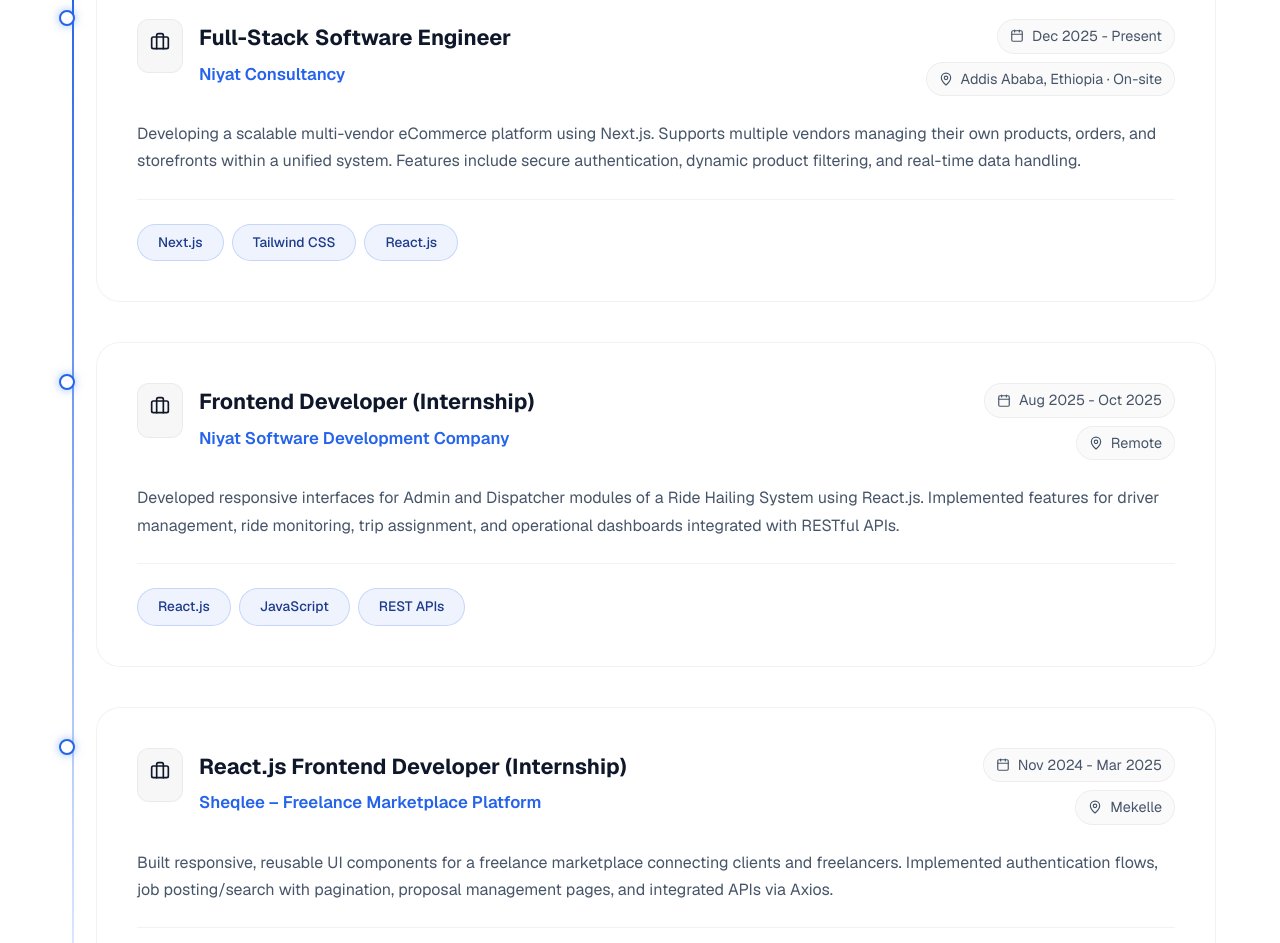
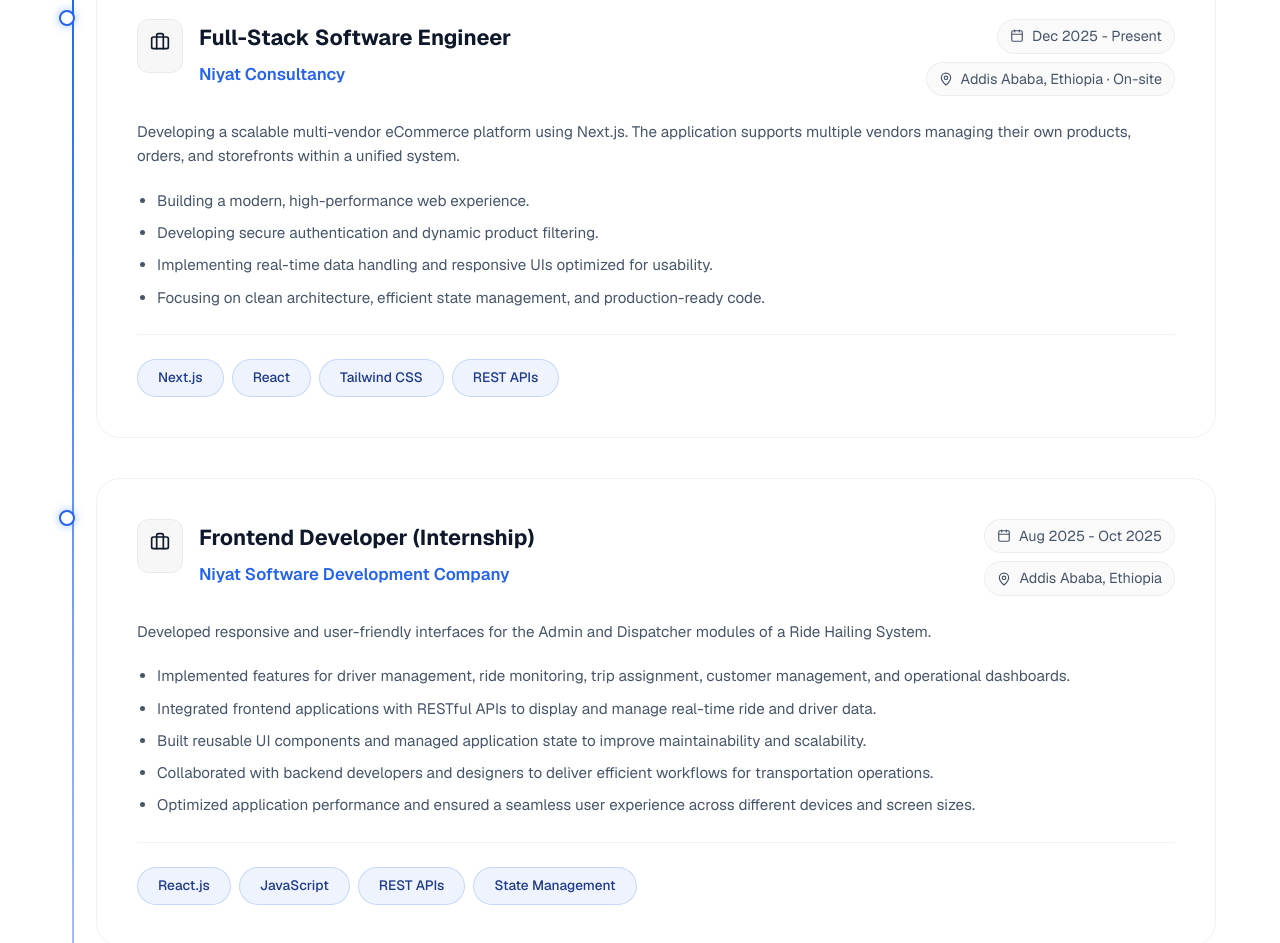
Before and after one commit to bire1210/My-Portfolio, a Next.js app: page / in a window 1280 px wide. Shown: the part 1857-2800 px from the top of the page. Built offline with nearby package versions, Linux system fonts and the light colour scheme.

Commit message:
feat: add new Experience, Projects, and Skills portfolio sections with responsive styling

```diff
--- a/src/components/sections/Experience.css
+++ b/src/components/sections/Experience.css
@@ -94,9 +94,22 @@
 
 .experience-desc {
   color: var(--text-secondary);
-  line-height: 1.7;
-  font-size: 1rem;
+  line-height: 1.6;
+  margin-bottom: 1.25rem;
+  font-size: 0.95rem;
+}
+
+.experience-responsibilities {
+  list-style: disc;
+  padding-left: 1.25rem;
   margin-bottom: 1.5rem;
+  color: var(--text-secondary);
+  font-size: 0.95rem;
+  line-height: 1.6;
+}
+
+.experience-responsibilities li {
+  margin-bottom: 0.5rem;
 }
 
 .experience-tech {
--- a/src/components/sections/Experience.tsx
+++ b/src/components/sections/Experience.tsx
@@ -11,24 +11,45 @@
       company: "Niyat Consultancy",
       period: "Dec 2025 - Present",
       location: "Addis Ababa, Ethiopia · On-site",
-      description: "Developing a scalable multi-vendor eCommerce platform using Next.js. Supports multiple vendors managing their own products, orders, and storefronts within a unified system. Features include secure authentication, dynamic product filtering, and real-time data handling.",
-      techStack: ["Next.js", "Tailwind CSS", "React.js"]
+      description: "Developing a scalable multi-vendor eCommerce platform using Next.js. The application supports multiple vendors managing their own products, orders, and storefronts within a unified system.",
+      responsibilities: [
+        "Building a modern, high-performance web experience.",
+        "Developing secure authentication and dynamic product filtering.",
+        "Implementing real-time data handling and responsive UIs optimized for usability.",
+        "Focusing on clean architecture, efficient state management, and production-ready code."
+      ],
+      techStack: ["Next.js", "React", "Tailwind CSS", "REST APIs"]
     },
     {
       title: "Frontend Developer (Internship)",
       company: "Niyat Software Development Company",
       period: "Aug 2025 - Oct 2025",
-      location: "Remote",
-      description: "Developed responsive interfaces for Admin and Dispatcher modules of a Ride Hailing System using React.js. Implemented features for driver management, ride monitoring, trip assignment, and operational dashboards integrated with RESTful APIs.",
-      techStack: ["React.js", "JavaScript", "REST APIs"]
+      location: "Addis Ababa, Ethiopia",
+      description: "Developed responsive and user-friendly interfaces for the Admin and Dispatcher modules of a Ride Hailing System.",
+      responsibilities: [
+        "Implemented features for driver management, ride monitoring, trip assignment, customer management, and operational dashboards.",
+        "Integrated frontend applications with RESTful APIs to display and manage real-time ride and driver data.",
+        "Built reusable UI components and managed application state to improve maintainability and scalability.",
+        "Collaborated with backend developers and designers to deliver efficient workflows for transportation operations.",
+        "Optimized application performance and ensured a seamless user experience across different devices and screen sizes."
+      ],
+      techStack: ["React.js", "JavaScript", "REST APIs", "State Management"]
     },
     {
       title: "React.js Frontend Developer (Internship)",
       company: "Sheqlee – Freelance Marketplace Platform",
       period: "Nov 2024 - Mar 2025",
       location: "Mekelle",
-      description: "Built responsive, reusable UI components for a freelance marketplace connecting clients and freelancers. Implemented authentication flows, job posting/search with pagination, proposal management pages, and integrated APIs via Axios.",
-      techStack: ["React.js", "Redux Toolkit", "React Router", "Axios", "CSS3"]
+      description: "Collaborated with a team to build responsive, reusable, and scalable user interfaces for a full-stack freelance marketplace platform inspired by Upwork, connecting clients with freelancers.",
+      responsibilities: [
+        "Developed reusable React components for improved maintainability.",
+        "Implemented client-side routing with React Router and managed application state using Redux Toolkit.",
+        "Integrated REST APIs using Axios/Fetch, working closely with backend developers.",
+        "Implemented authentication flow (Login, Register, Protected Routes).",
+        "Created job posting, job listing, and proposal management pages.",
+        "Fixed bugs, optimized application performance, and ensured cross-browser compatibility."
+      ],
+      techStack: ["React.js", "Redux Toolkit", "React Router", "Axios", "CSS3", "HTML5"]
     }
   ];
 
@@ -47,7 +68,7 @@
           <div className="timeline-line"></div>
           {experiences.map((exp, index) => (
             <motion.div
-              key={exp.title}
+              key={exp.title + index}
               className="experience-item"
               initial={{ opacity: 0, x: -30 }}
               whileInView={{ opacity: 1, x: 0 }}
@@ -72,6 +93,13 @@
                   </div>
                 </div>
                 <p className="experience-desc">{exp.description}</p>
+                {exp.responsibilities && (
+                  <ul className="experience-responsibilities">
+                    {exp.responsibilities.map((resp, i) => (
+                      <li key={i}>{resp}</li>
+                    ))}
+                  </ul>
+                )}
                 <div className="experience-tech">
                   {exp.techStack.map(tech => (
                     <span key={tech} className="badge project-badge">{tech}</span>
--- a/src/components/sections/Projects.css
+++ b/src/components/sections/Projects.css
@@ -67,24 +67,25 @@
 }
 
 .project-highlights ul {
-  padding-left: 0;
-  display: flex;
-  flex-direction: column;
-  gap: 0.75rem;
+  list-style: none;
+  padding: 0;
+  margin: 0;
 }
 
 .project-highlights li {
   display: flex;
   align-items: flex-start;
   gap: 0.75rem;
+  margin-bottom: 0.75rem;
+  color: var(--text-secondary);
   font-size: 0.95rem;
-  color: var(--text-secondary);
+  line-height: 1.5;
 }
 
 .highlight-icon {
-  color: #10b981; /* lush green */
+  color: #10b981;
   flex-shrink: 0;
-  margin-top: 0.15rem;
+  margin-top: 0.2rem;
 }
 
 .project-tech {
--- a/src/components/sections/Projects.tsx
+++ b/src/components/sections/Projects.tsx
@@ -7,25 +7,36 @@
 export default function Projects() {
   const projects = [
     {
-      title: "Volunteer Management System (Backend)",
-      description: "A scalable backend for coordinating volunteers, donors, and organizations built with .NET 10. Implements Clean Architecture and Domain-Driven Design (DDD). Uses the Repository Pattern and CQRS via MediatR to completely decouple database reads and writes.",
+      title: "Full-Stack Social Networking Architecture",
+      description: "Engineered a feature-rich, high-performance social media platform replicating Facebook's complex interactions. Focuses on scalable architecture, real-time data flow, secure user authentication, and high-frequency social interactions.",
       highlights: [
-        "Outbox Pattern for 100% data consistency",
-        "MediatR Pipeline Behaviors & Fluent Validation",
-        "Custom stateless JWT Authentication",
-        "Advanced Cryptography (Argon2id)"
+        "Cutting-Edge Frontend: Built with Next.js 16 and React 19, utilizing Server Components for lightning-fast initial loads and Tailwind CSS 4 with Shadcn UI.",
+        "Robust Backend: Developed a RESTful API using Node.js and Express, managing complex social relationships via MongoDB & Mongoose.",
+        "State Management: Implemented Zustand for global state and TanStack Query for efficient server-side state synchronization, caching, and optimistic UI updates.",
+        "Advanced Social Logic: Engineered a comprehensive Notification System supporting multiple types and a private Messaging Engine.",
+        "Security & Data Integrity: Integrated secure JWT-based authentication with HTTP-only cookies and protected routes, alongside Multer for managed media uploads.",
+        "DevOps & Deployment: Containerized the entire ecosystem (Frontend, Backend, Database) using Docker and Docker Compose."
       ],
-      techStack: [".NET 10", "C#", "PostgreSQL", "Docker", "MediatR"]
+      techStack: ["Next.js", "React 19", "Node.js", "Express", "MongoDB", "Zustand", "Docker"]
     },
     {
-      title: "Freelance Marketplace Platform",
-      description: "A full-stack collaborative platform connecting clients with professionals. Features include complex state management, custom proposal workflows, real-time job matching, and comprehensive role-based dashboards.",
+      title: "Volunteer Management System (Backend)",
+      description: "Built a scalable enterprise-grade backend for coordinating volunteers, donors, and organizations utilizing .NET 10, Clean Architecture, and DDD.",
       highlights: [
-        "Advanced job filtering and pagination",
-        "Responsive, cross-browser layouts",
-        "Secure auth flows and protected routes"
+        "Clean Architecture: Separated core business logic from infrastructure and API layers for maximum testability.",
+        "Domain-Driven Design (DDD): Built rich domain models utilizing Encapsulated Entities and strict Value Objects.",
+        "Repository Pattern: Abstracted data access layers into clean aggregate interfaces, decoupling EF Core context.",
+        "CQRS (MediatR): Decoupled Database Reads from Writes, improving code clarity and API scaling.",
+        "MediatR Pipeline Behaviors: Engineered cross-cutting Validation Behaviors to automatically intercept requests.",
+        "Fluent Validation: Implemented strongly-typed, comprehensive validation rules for 'fail-fast' execution.",
+        "Result Pattern: Replaced expensive exception-throwing with functional predictable failures.",
+        "Domain Events & Outbox Pattern: Guaranteed 100% data consistency by saving business changes and domain events in the same transaction.",
+        "Background Processing: Built an asynchronous background dispatcher to constantly process the Outbox table.",
+        "Security: Engineered Custom JWT Authentication, Argon2id hashing algorithms, and strict Role-Based Access Control (RBAC).",
+        "API Protection & Workflows: Implemented Rate Limiting, strict onboarding pipelines with Tax ID validations, and Automated Emailing via MailKit.",
+        "Containerization: Wrote custom Dockerfiles and docker-compose pipelines for single-command environment spin-ups."
       ],
-      techStack: ["React.js", "Redux Toolkit", "Axios", "REST APIs"]
+      techStack: [".NET 10", "C#", "PostgreSQL", "Docker", "MediatR", "EF Core", "MailKit"]
     }
   ];
 
--- a/src/components/sections/Skills.tsx
+++ b/src/components/sections/Skills.tsx
@@ -2,24 +2,29 @@
 
 import './Skills.css';
 import { motion } from 'framer-motion';
-import { Layers, TerminalSquare, DatabaseZap } from 'lucide-react';
+import { Layers, TerminalSquare, DatabaseZap, Sparkles } from 'lucide-react';
 
 export default function Skills() {
   const skillCategories = [
     {
       title: "Frontend Engineering",
       icon: <Layers size={24} />,
-      skills: ["Next.js", "React.js", "TypeScript", "JavaScript (ES6+)", "Tailwind CSS", "Vanilla CSS", "Redux Toolkit", "Zustand", "React Query"]
+      skills: ["Next.js", "React.js", "Angular", "TypeScript", "JavaScript (ES6+)", "Tailwind CSS", "Responsive Design"]
     },
     {
       title: "Backend & Systems",
       icon: <TerminalSquare size={24} />,
-      skills: ["C#", ".NET 10", "Node.js", "Express.js", "REST APIs", "Clean Architecture", "CQRS", "Domain-Driven Design (DDD)"]
+      skills: ["C#", ".NET ASP Core", "Node.js", "Express", "REST APIs", "Clean Architecture", "CQRS", "Domain-Driven Design"]
     },
     {
       title: "Database & DevOps",
       icon: <DatabaseZap size={24} />,
-      skills: ["PostgreSQL", "MongoDB", "Entity Framework", "Docker", "Git", "GitHub"]
+      skills: ["PostgreSQL", "MySQL", "MongoDB", "Docker", "Git", "Entity Framework"]
+    },
+    {
+      title: "Creative & AI",
+      icon: <Sparkles size={24} />,
+      skills: ["AI & Machine Learning", "Graphic Design", "Video Editing", "UI/UX"]
     }
   ];
 
```
